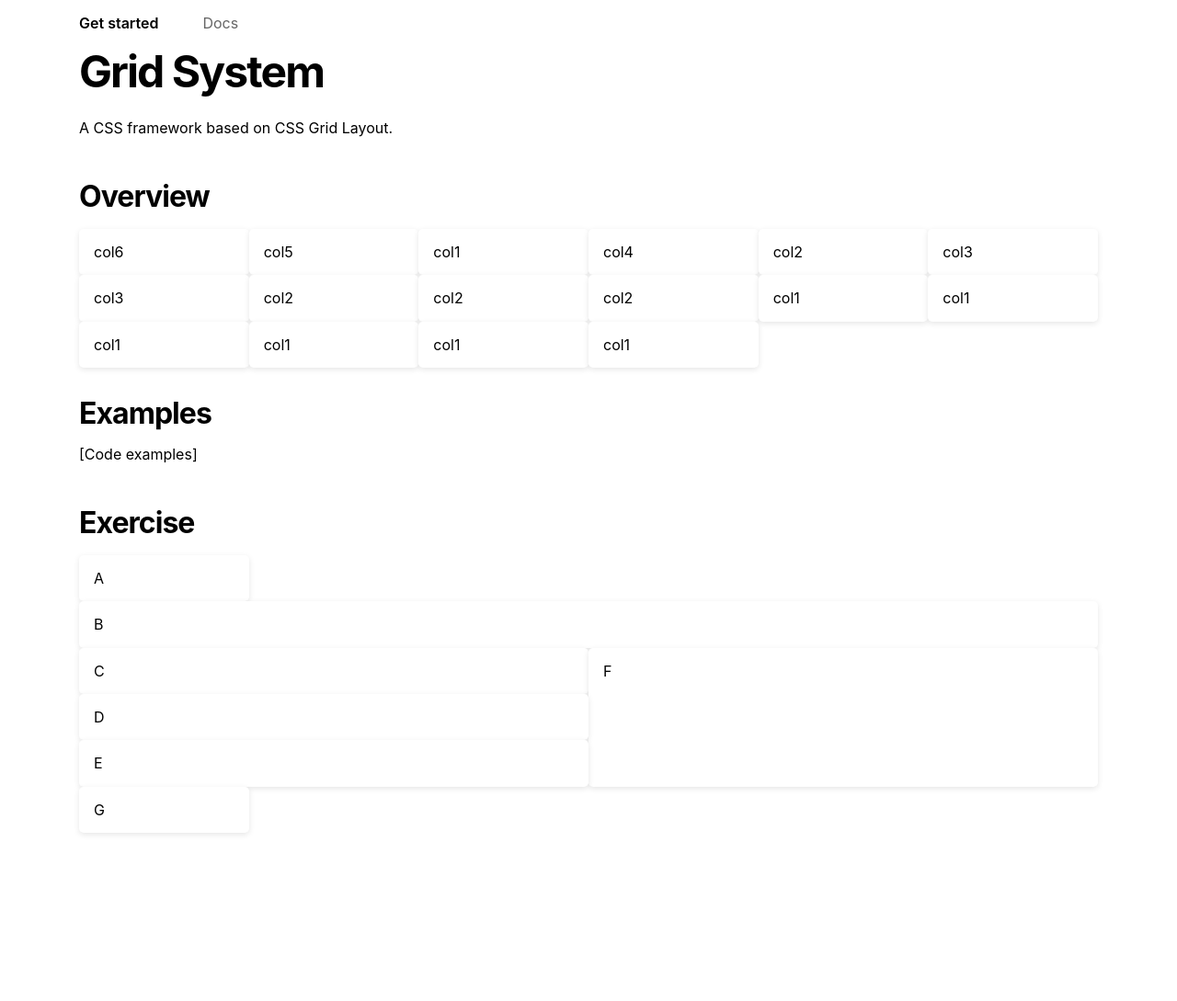
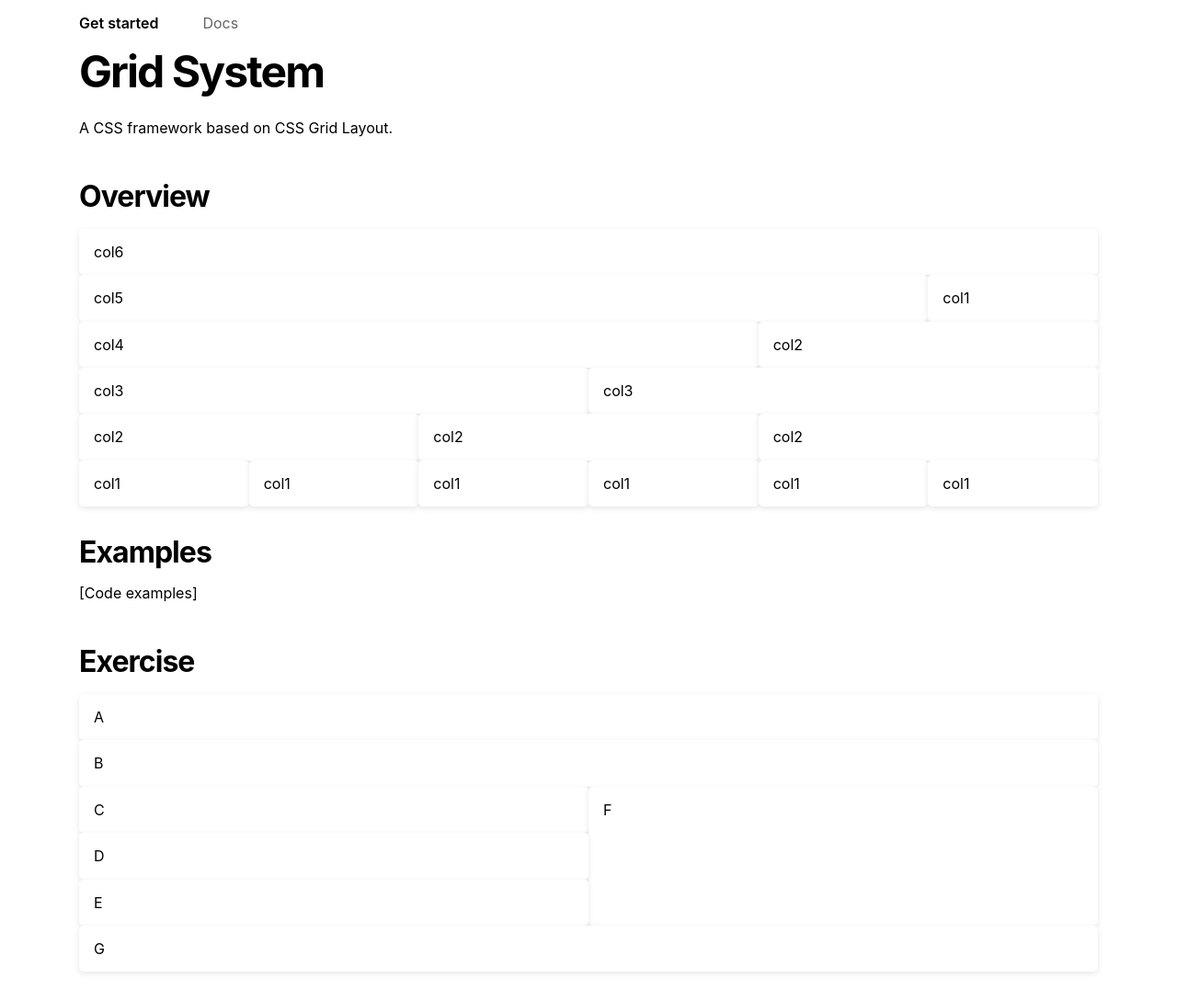
Before and after one commit to maelquerre/matrixcss, a Jekyll site: the page built from docs/index.html, in a window 1280 px wide. Shown: the whole page at 92% size. Built offline with Jekyll 4.4.1, drawn with Linux system fonts in a browser that asks for light colours; some web fonts are replaced; before the commit the page ends 938 px from its top, so only the background shows below that.

Commit message:
Update col naming in DOM

```diff
--- a/docs/index.html
+++ b/docs/index.html
@@ -13,22 +13,22 @@ permalink: /
 <section class="section">
   <h2>Overview</h2>
   <div class="grid gap2">
-    <div class="box col6">col6</div>
-    <div class="box col5">col5</div>
-    <div class="box col1">col1</div>
-    <div class="box col4">col4</div>
-    <div class="box col2">col2</div>
-    <div class="box col3">col3</div>
-    <div class="box col3">col3</div>
-    <div class="box col2">col2</div>
-    <div class="box col2">col2</div>
-    <div class="box col2">col2</div>
-    <div class="box col1">col1</div>
-    <div class="box col1">col1</div>
-    <div class="box col1">col1</div>
-    <div class="box col1">col1</div>
-    <div class="box col1">col1</div>
-    <div class="box col1">col1</div>
+    <div class="box col-6">col6</div>
+    <div class="box col-5">col5</div>
+    <div class="box col-1">col1</div>
+    <div class="box col-4">col4</div>
+    <div class="box col-2">col2</div>
+    <div class="box col-3">col3</div>
+    <div class="box col-3">col3</div>
+    <div class="box col-2">col2</div>
+    <div class="box col-2">col2</div>
+    <div class="box col-2">col2</div>
+    <div class="box col-1">col1</div>
+    <div class="box col-1">col1</div>
+    <div class="box col-1">col1</div>
+    <div class="box col-1">col1</div>
+    <div class="box col-1">col1</div>
+    <div class="box col-1">col1</div>
   </div>
 </section>
 
@@ -41,12 +41,12 @@ permalink: /
 <section class="section">
   <h2>Exercise</h2>
   <div class="grid gap2">
-    <div class="box col6 order-first">A</div>
-    <div class="box col6 col-m-4 col-l-6 order-2">B</div>
-    <div class="box col6 col-m-2 col-l-3 order-3 order-m-4">C</div>
-    <div class="box col6 col-m-2 col-l-3 order-4 order-l-5">D</div>
-    <div class="box col6 col-m-2 col-l-3 order-5">E</div>
-    <div class="box col6 col-m-2 col-l-3 row-l-3 order-6 order-m-3 order-l-4">F</div>
-    <div class="box col6 order-last">G</div>
+    <div class="box col-6 order-first">A</div>
+    <div class="box col-6 col-m-4 col-l-6 order-2">B</div>
+    <div class="box col-6 col-m-2 col-l-3 order-3 order-m-4">C</div>
+    <div class="box col-6 col-m-2 col-l-3 order-4 order-l-5">D</div>
+    <div class="box col-6 col-m-2 col-l-3 order-5">E</div>
+    <div class="box col-6 col-m-2 col-l-3 row-l-3 order-6 order-m-3 order-l-4">F</div>
+    <div class="box col-6 order-last">G</div>
   </div>
 </section>
```
Also changed, not shown: scss/mixins/_utilities.scss (line endings or trailing spaces), scss/utilities/_display.scss (line endings or trailing spaces).
